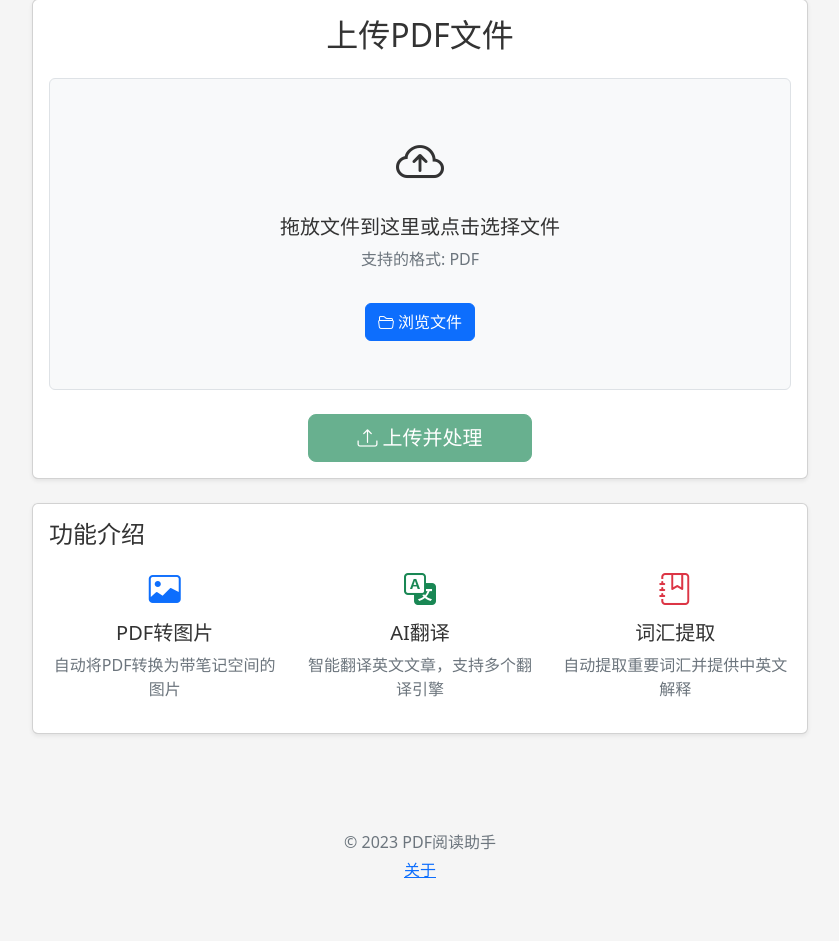
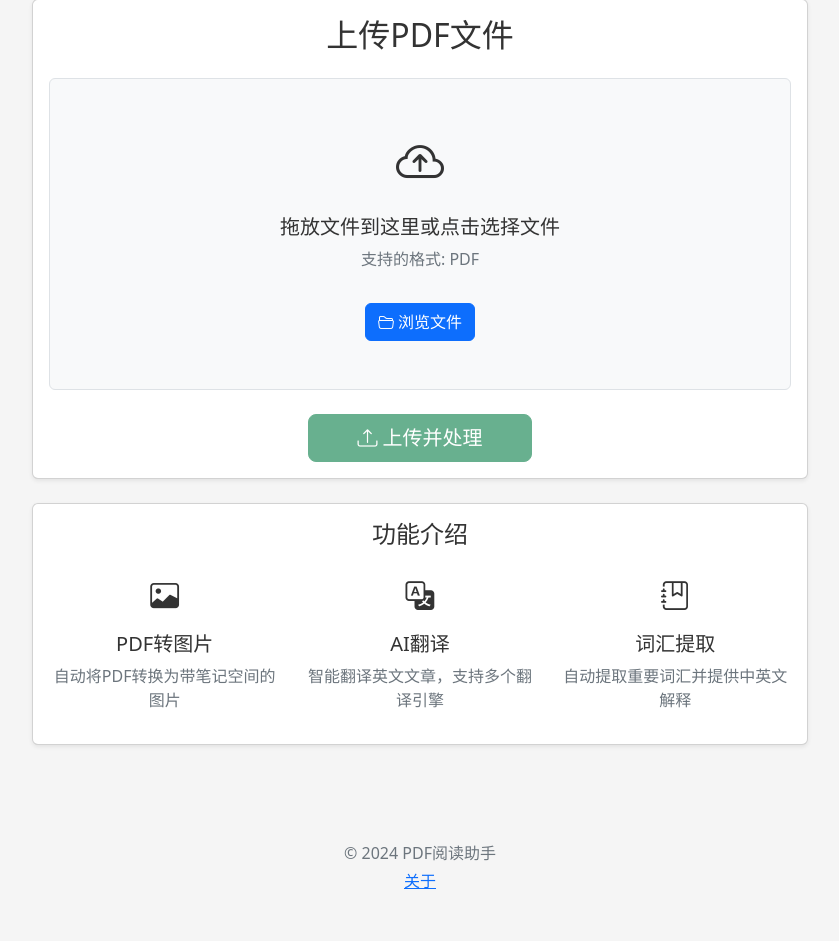
Before and after one commit to Yoasobisong/EnglishPDFAssistant, a Flask app: page / in a window 1280 px wide. Shown: the part 199-1140 px from the top of the page, without its empty margins (220-1059 px from the left). Before the commit the page ends 1077 px from the top, so only its background shows below. Run offline with Flask 2, Linux system fonts and the light colour scheme.

Commit message:
Update index.html

```diff
--- a/src/web/templates/index.html
+++ b/src/web/templates/index.html
@@ -12,7 +12,7 @@
 
 <body>
     <div class="container">
-        <header class="py-5 text-center">
+        <header class="py-5 text-center fade-in">
             <h1><i class="bi bi-file-earmark-pdf"></i> PDF阅读助手</h1>
             <p class="lead">PDF处理、翻译和词汇提取一站式解决方案</p>
         </header>
@@ -20,7 +20,7 @@
         <main>
             <div class="row">
                 <div class="col-md-8 mx-auto">
-                    <div class="card shadow-sm">
+                    <div class="card shadow-sm fade-in">
                         <div class="card-body">
                             <h2 class="card-title text-center mb-4">上传PDF文件</h2>
 
@@ -57,27 +57,36 @@
                         </div>
                     </div>
 
-                    <div class="card shadow-sm mt-4">
+                    <div class="card shadow-sm mt-4 fade-in">
                         <div class="card-body">
-                            <h4 class="mb-3">功能介绍</h4>
+                            <h4 class="mb-4 text-center">功能介绍</h4>
                             <div class="row g-4">
                                 <div class="col-md-4">
                                     <div class="text-center">
-                                        <i class="bi bi-image" style="font-size: 2rem; color: #0d6efd;"></i>
+                                        <div class="feature-icon mb-3">
+                                            <i class="bi bi-image"
+                                                style="font-size: 1.8rem; color: var(--primary-color);"></i>
+                                        </div>
                                         <h5 class="mt-2">PDF转图片</h5>
                                         <p class="text-muted">自动将PDF转换为带笔记空间的图片</p>
                                     </div>
                                 </div>
                                 <div class="col-md-4">
                                     <div class="text-center">
-                                        <i class="bi bi-translate" style="font-size: 2rem; color: #198754;"></i>
+                                        <div class="feature-icon mb-3">
+                                            <i class="bi bi-translate"
+                                                style="font-size: 1.8rem; color: var(--secondary-color);"></i>
+                                        </div>
                                         <h5 class="mt-2">AI翻译</h5>
                                         <p class="text-muted">智能翻译英文文章，支持多个翻译引擎</p>
                                     </div>
                                 </div>
                                 <div class="col-md-4">
                                     <div class="text-center">
-                                        <i class="bi bi-journal-bookmark" style="font-size: 2rem; color: #dc3545;"></i>
+                                        <div class="feature-icon mb-3">
+                                            <i class="bi bi-journal-bookmark"
+                                                style="font-size: 1.8rem; color: var(--accent-color);"></i>
+                                        </div>
                                         <h5 class="mt-2">词汇提取</h5>
                                         <p class="text-muted">自动提取重要词汇并提供中英文解释</p>
                                     </div>
@@ -89,8 +98,8 @@
             </div>
         </main>
 
-        <footer class="my-5 pt-5 text-muted text-center text-small">
-            <p class="mb-1">&copy; 2023 PDF阅读助手</p>
+        <footer class="my-5 pt-5 text-muted text-center text-small fade-in">
+            <p class="mb-1">&copy; 2024 PDF阅读助手</p>
             <ul class="list-inline">
                 <li class="list-inline-item"><a href="{{ url_for('about') }}">关于</a></li>
             </ul>
@@ -203,50 +212,47 @@
             // 格式化文件大小
             function formatFileSize(bytes) {
                 if (bytes === 0) return '0 Bytes';
-
                 const k = 1024;
                 const sizes = ['Bytes', 'KB', 'MB', 'GB'];
                 const i = Math.floor(Math.log(bytes) / Math.log(k));
-
                 return parseFloat((bytes / Math.pow(k, i)).toFixed(2)) + ' ' + sizes[i];
             }
 
             // 处理表单提交
-            uploadForm.addEventListener('submit', function (e) {
+            uploadForm.addEventListener('submit', async function (e) {
                 e.preventDefault();
 
-                if (fileInput.files.length === 0) {
-                    alert('请先选择一个文件！');
+                if (!fileInput.files.length) {
+                    alert('请选择PDF文件！');
                     return;
                 }
 
                 const formData = new FormData();
                 formData.append('file', fileInput.files[0]);
 
-                // 显示加载状态
-                document.getElementById('loadingMessage').textContent = '正在上传文件，请稍候...';
+                // 显示加载模态框
                 loadingModal.show();
 
-                // 发送请求
-                fetch('{{ url_for("upload_file") }}', {
+                try {
+                    const response = await fetch('/upload', {
                         method: 'POST',
                         body: formData
-                })
-                    .then(response => response.json())
-                    .then(data => {
-                        loadingModal.hide();
+                    });
+
+                    const data = await response.json();
 
                     if (data.success) {
                         // 跳转到处理页面
                         window.location.href = data.next;
                     } else {
-                            alert('上传失败: ' + data.error);
+                        alert(data.error || '上传失败，请重试');
                     }
-                    })
-                    .catch(error => {
+                } catch (error) {
+                    alert('上传失败，请重试');
+                    console.error('Error:', error);
+                } finally {
                     loadingModal.hide();
-                        alert('上传出错: ' + error);
-                    });
+                }
             });
         });
     </script>
```
Lines whose indentation alone changed are shown as unchanged.
